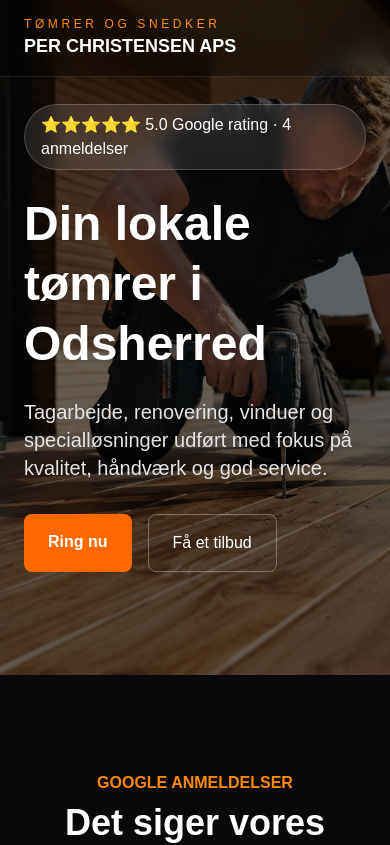
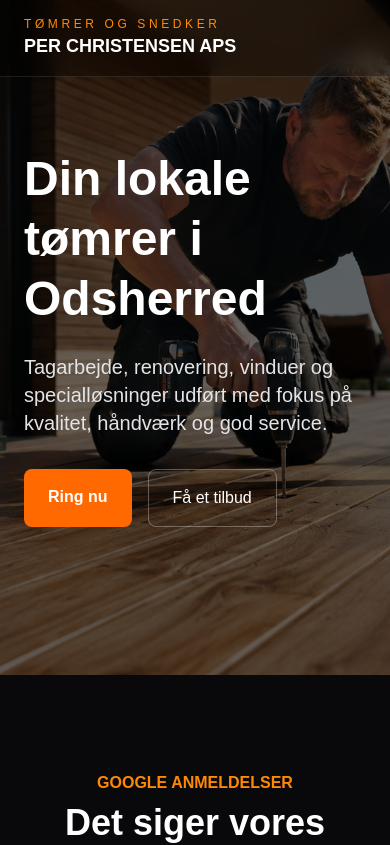
Before and after one commit to jalte04-web/per-christensen-demo, a Next.js app: page / in a window 390 px wide. Shown: the top 845 px of the page. Built offline with nearby package versions, Linux system fonts and the light colour scheme.

Commit message:
Mobiloptimering og forbedringer

```diff
--- a/components/Hero.tsx
+++ b/components/Hero.tsx
@@ -16,10 +16,6 @@ export default function Hero() {
       <div className="relative z-10 flex h-full items-center">
         <div className="max-w-6xl mx-auto px-6 w-full">
           <div className="max-w-3xl">
-
-            <div className="inline-block bg-white/10 backdrop-blur-sm border border-white/20 px-4 py-2 rounded-full mb-6">
-              ⭐⭐⭐⭐⭐ 5.0 Google rating · 4 anmeldelser
-            </div>
 
             <h2 className="text-5xl md:text-7xl font-bold leading-tight mb-6">
               Din lokale tømrer i Odsherred
```
